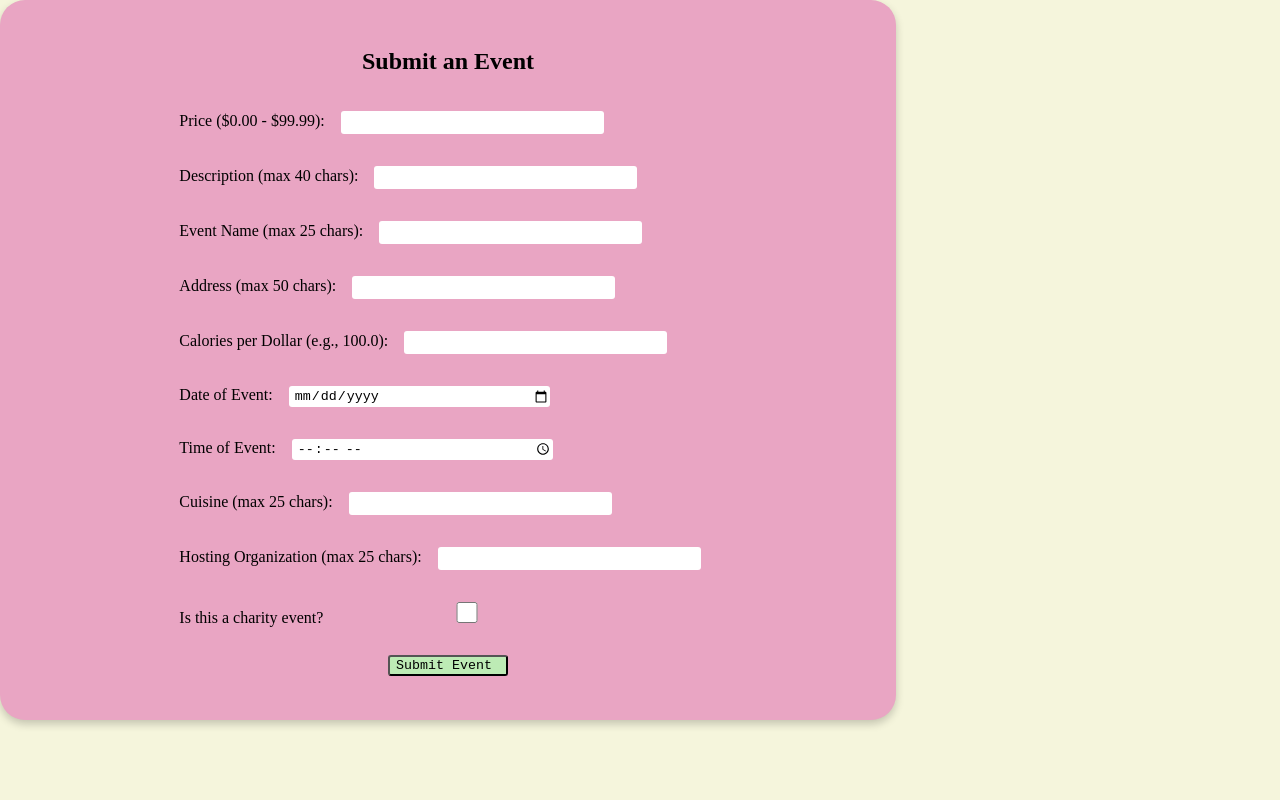
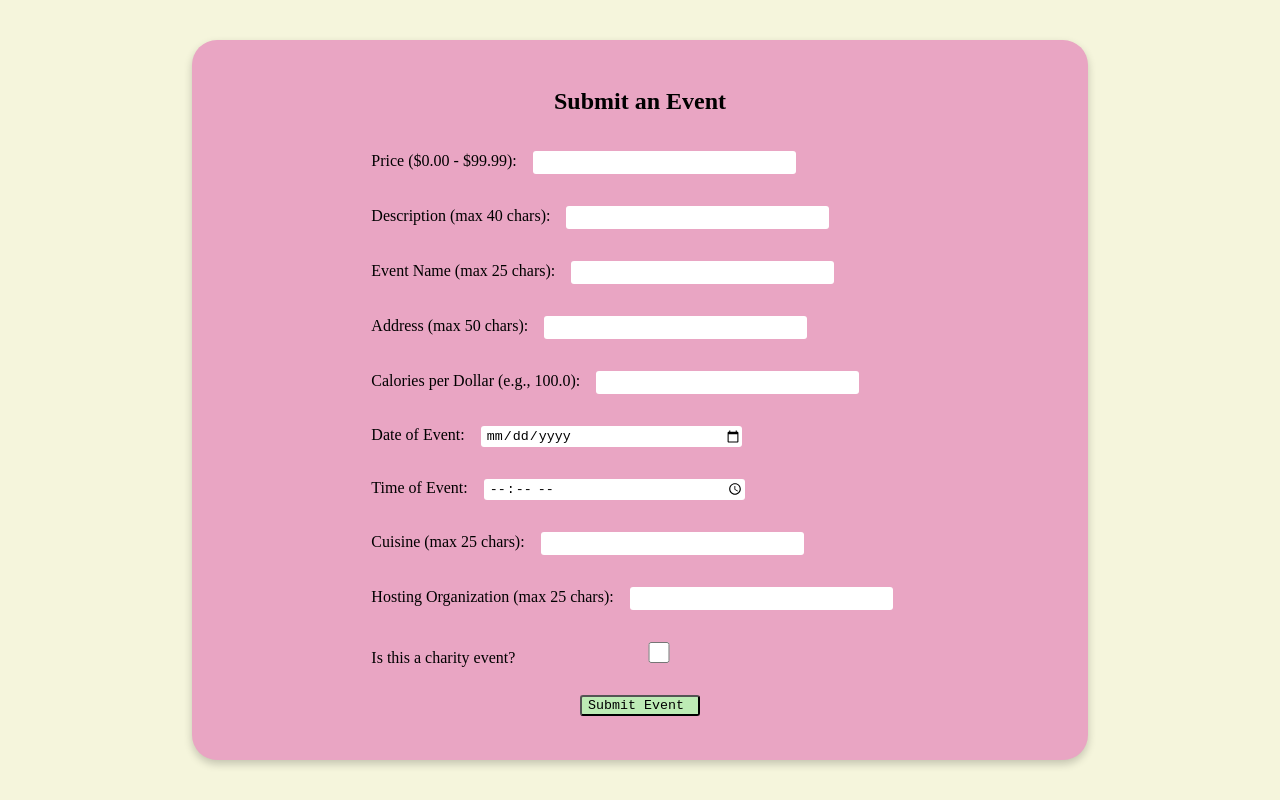
Before and after one commit to johnnystouffer/campus-bites, a React (Vite) app in the folder frontend/: page /postevent in a window 1280 px wide. Built offline with nearby package versions, Linux system fonts and the light colour scheme; a web font is replaced by a local one.

Commit message:
Finishing up the form to submit a post

```diff
--- a/frontend/src/assets/pages/PostForm.css
+++ b/frontend/src/assets/pages/PostForm.css
@@ -25,3 +25,9 @@
     width: 124px;
     background-color: rgb(141, 201, 148);
 }
+
+.overall-container {
+    display: flex;
+    justify-content: center;
+    align-items: center;
+}
--- a/frontend/src/assets/pages/PostForm.jsx
+++ b/frontend/src/assets/pages/PostForm.jsx
@@ -80,6 +80,7 @@ function EventSubmissionForm() {
   };
 
   return (
+    <div className='overall-container'>
     <div className="event-container">
       <h2>Submit an Event</h2>
       {submissionStatus && <p style={{ color: 'green' }}>{submissionStatus}</p>}
@@ -209,6 +210,7 @@ function EventSubmissionForm() {
         <button className="submit" id="post" type="submit">Submit Event</button>
       </form>
     </div>
+    </div>
   );
 }
 
```
